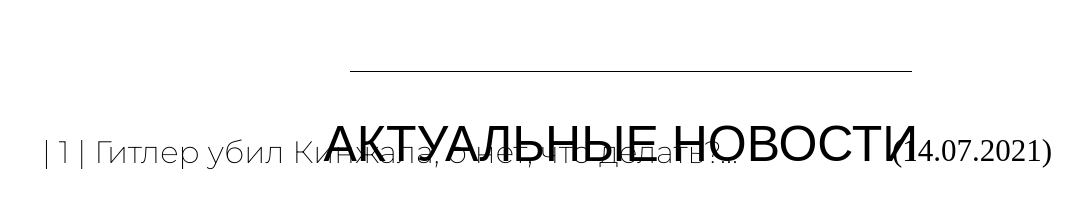
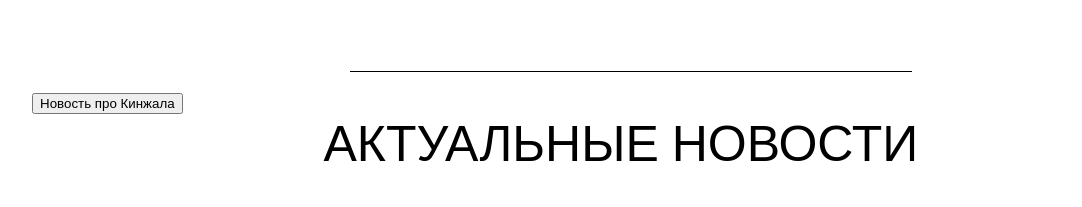
Before and after one commit to bimba-online/KeenzhalLox, a plain HTML site: page index.html in a window 1280 px wide. Shown: the part 497-704 px from the top of the page, without its empty margins (8-1090 px from the left). Drawn offline with nearby package versions, Linux system fonts and the light colour scheme.

Commit message:
Второе обновление

```diff
--- a/index.html
+++ b/index.html
@@ -82,6 +82,15 @@
 	}
 </style>
 
+<style type="text/css">
+	.news-1 {
+		position: absolute;
+		height: 0px;
+		left: 40px;
+		top: 590px;
+	}
+</style>
+
 <div class="maintext">
 	БІМБА ONLINE
 </div>
@@ -100,12 +109,10 @@
 
 
 
-<div class="gitler">
-	| 1 |   Гитлер убил Кинжала, о нет, что делать?...
-</div>
-
-<div class="gitler-data">
-	(14.07.2021)
+<div class="news-1">
+	<a href="gitler.html">
+		<button>Новость про Кинжала</button>
+	</a>
 </div>
 
 </body>
```
